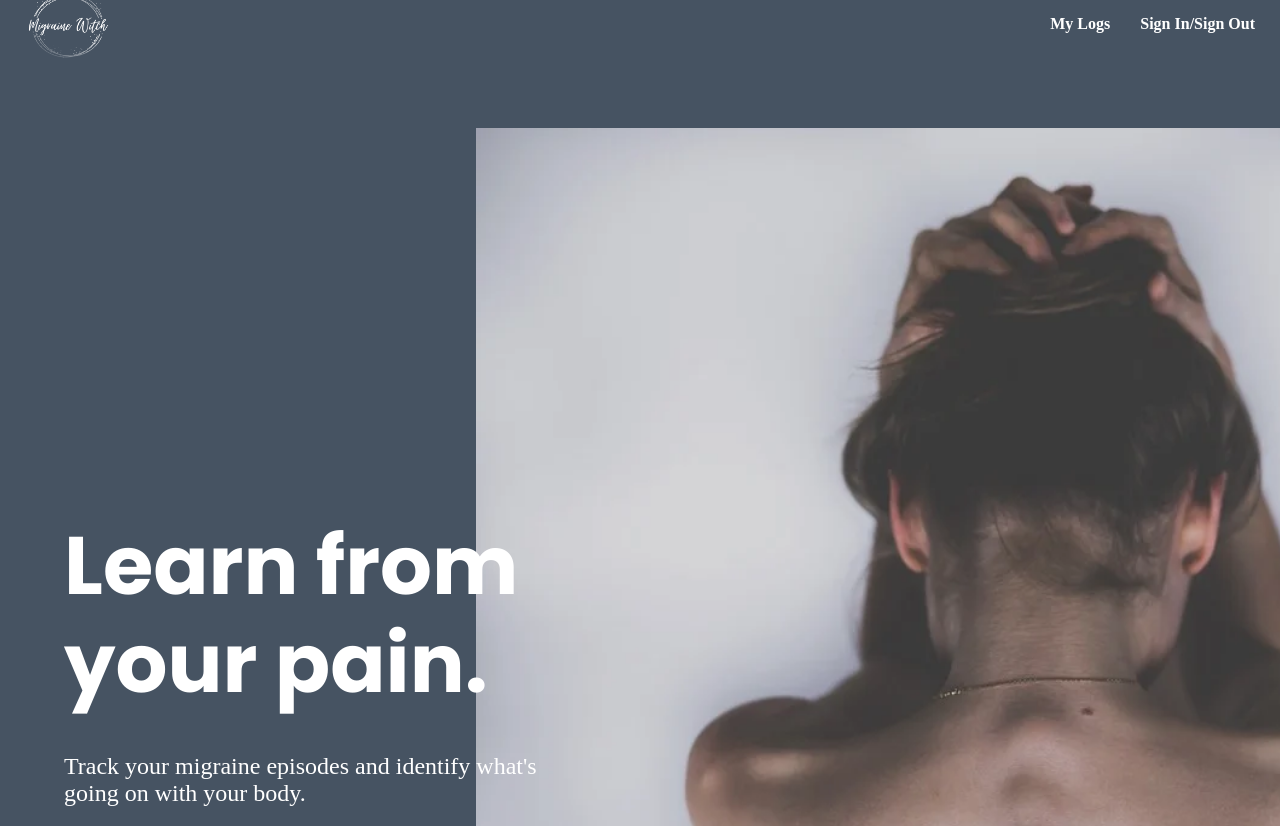
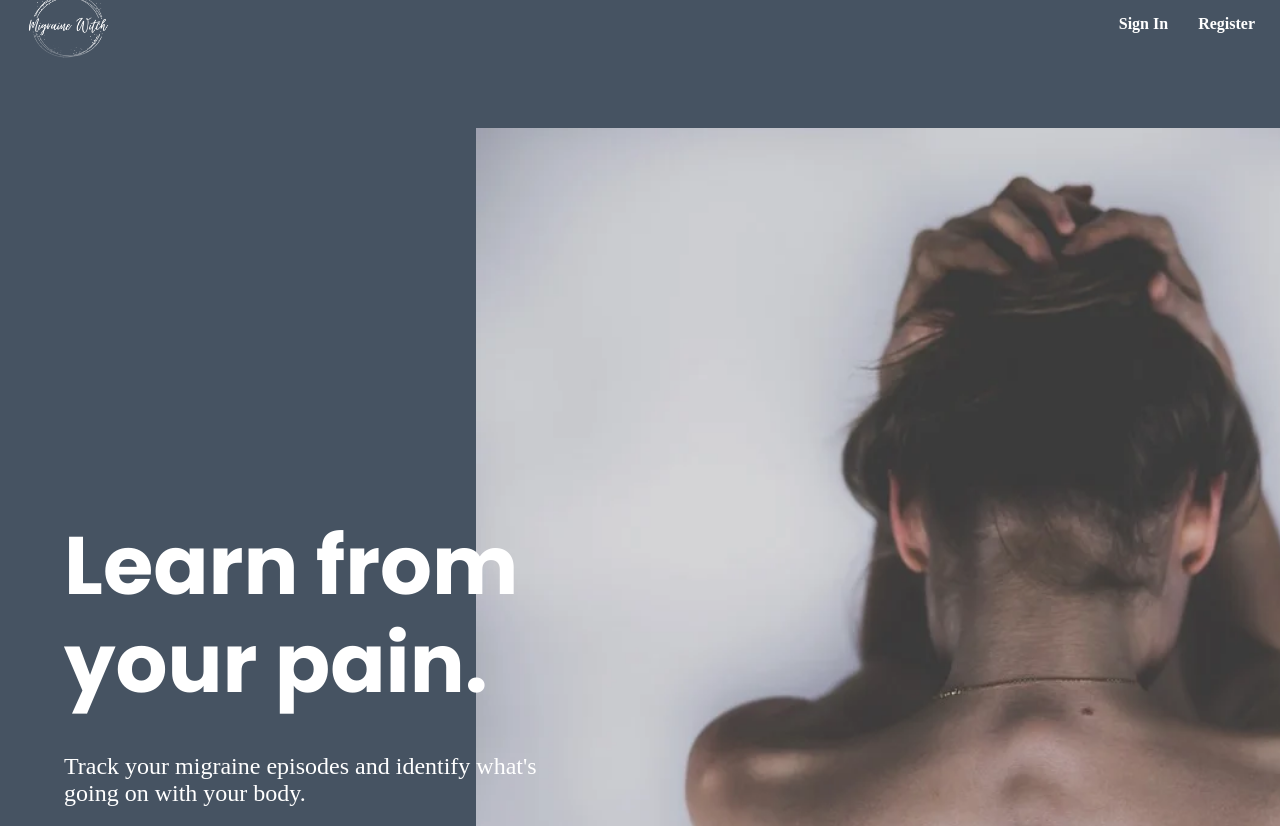
Before and after one commit to alexamaingard/migraine-witch-final-project, a React (Create React App) app: page / in a window 1280 px wide. Shown: the top 826 px of the page. Built offline with nearby package versions, Linux system fonts and the light colour scheme; no server answers; a web font is replaced by a local one.

Commit message:
add sign in behaviour

```diff
--- a/src/client/App.tsx
+++ b/src/client/App.tsx
@@ -1,4 +1,4 @@
-import React from 'react';
+import React, { useEffect, useState } from 'react';
 import { Routes, Route, Link } from 'react-router-dom';
 
 import { LOCAL } from './config/paths';
@@ -13,18 +13,29 @@ import { Header } from './components/Header';
 import './styles/app.css'
 import './styles/reset.css'
 import { Footer } from './components/Footer';
+import { LOCAL_STORAGE } from './config/config';
 
 export const App = () => {
+    const [isSignedIn, setIsSignedIn] = useState<Boolean>(false);
+
+    useEffect(() => {
+        localStorage.getItem(LOCAL_STORAGE.TOKEN) && localStorage.getItem(LOCAL_STORAGE.USER_ID) && setIsSignedIn(true);
+        !(localStorage.getItem(LOCAL_STORAGE.TOKEN) && localStorage.getItem(LOCAL_STORAGE.USER_ID)) && setIsSignedIn(false);
+    }, []);
+
     return (
         <div className='App'>
-            <Header />
+            <Header
+                isSignedIn={isSignedIn}
+                setIsSignedIn={setIsSignedIn}
+            />
             <Routes>
                 <Route path={LOCAL.HOMEPAGE} element={<HomePage />} />
                 <Route
-                    path={LOCAL.SIGN_UP} element={<SignUp />}
+                    path={LOCAL.SIGN_UP} element={<SignUp setIsSignedIn={setIsSignedIn} />}
                 />
                 <Route
-                    path={LOCAL.SIGN_IN} element={<SignIn />}
+                    path={LOCAL.SIGN_IN} element={<SignIn setIsSignedIn={setIsSignedIn} />}
                 />
                 <Route
                     path={LOCAL.PROFILE} element={<MyProfile />}
--- a/src/client/components/Header.tsx
+++ b/src/client/components/Header.tsx
@@ -1,8 +1,19 @@
-import { Link } from 'react-router-dom';
+import { Link, useNavigate } from 'react-router-dom';
 import { LOCAL } from '../config/paths';
 import '../styles/header.css';
 
-export const Header = () => {
+export const Header = (props) => {
+    const { isSignedIn, setIsSignedIn } = props;
+
+    const navigate = useNavigate();
+
+    const handleSignOut = () => {
+        localStorage.clear();
+        setIsSignedIn(false);
+
+        navigate(LOCAL.HOMEPAGE);
+    }
+
     return (
         <header>
             <nav className='header'>
@@ -17,12 +28,26 @@ export const Header = () => {
                 </div>
                 <div className='header-right'>
                     <ul>
-                        <li>
-                            <Link to={LOCAL.LOGS}>My Logs</Link>
-                        </li>
-                        <li>
-                            <Link to={LOCAL.SIGN_IN}>Sign In/Sign Out</Link>
-                        </li>
+                        {isSignedIn &&
+                            <>
+                                <li>
+                                    <Link to={LOCAL.LOGS}>My Logs</Link>
+                                </li>
+                                <li>
+                                    <Link to={LOCAL.SIGN_IN} onClick={handleSignOut}>Sign Out</Link>
+                                </li>
+                            </>
+                        }
+                        {!isSignedIn &&
+                            <>
+                                <li>
+                                    <Link to={LOCAL.SIGN_IN}>Sign In</Link>
+                                </li>
+                                <li>
+                                    <Link to={LOCAL.SIGN_UP}>Register</Link>
+                                </li>
+                            </>
+                        }
                     </ul>
                 </div>
             </nav>
--- a/src/client/components/SignIn.tsx
+++ b/src/client/components/SignIn.tsx
@@ -8,7 +8,9 @@ import { SignInForm, UserFromDB } from '../config/interfaces'
 
 import '../styles/sign-in.css'
 
-export const SignIn = () => {
+export const SignIn = (props) => {
+    const { setIsSignedIn } = props;
+
     const [signInForm, setSignInForm] = useState<SignInForm>();
     const [error, setError] = useState<string>(null);
 
@@ -42,6 +44,8 @@ export const SignIn = () => {
 
         localStorage.setItem(LOCAL_STORAGE.USER_ID, foundUser.data.id.toString());
         localStorage.setItem(LOCAL_STORAGE.TOKEN, foundUser.token);
+
+        setIsSignedIn(true);
 
         navigate(LOCAL.LOGS, { replace: true });
     }
--- a/src/client/components/SignUp.tsx
+++ b/src/client/components/SignUp.tsx
@@ -8,7 +8,9 @@ import { SignUpForm, UserFromDB } from '../config/interfaces'
 
 import '../styles/sign-in.css'
 
-export const SignUp = () => {
+export const SignUp = (props) => {
+    const { setIsSignedIn } = props;
+
     const [signUpForm, setSignUpForm] = useState<SignUpForm>();
     const [error, setError] = useState<string>(null);
 
@@ -42,6 +44,8 @@ export const SignUp = () => {
 
         localStorage.setItem(LOCAL_STORAGE.USER_ID, createdUser.data.id.toString());
         localStorage.setItem(LOCAL_STORAGE.TOKEN, createdUser.token);
+
+        setIsSignedIn(true);
 
         navigate(LOCAL.LOGS, { replace: true });
     }
--- a/src/client/components/recordAttack/RecordAttack.tsx
+++ b/src/client/components/recordAttack/RecordAttack.tsx
@@ -21,6 +21,7 @@ import { StepTwo } from './components/StepTwo';
 import { StepThree } from './components/StepThree';
 import { StepFour } from './components/StepFour';
 import { StepFive } from './components/StepFive';
+import { LOCAL_STORAGE } from '../../config/config';
 
 interface Data {
     auras: Array<Aura>;
@@ -57,6 +58,8 @@ export const RecordAttack = () => {
         getDataFromDB();
     }, []);
 
+
+
     const previousStep = () => {
         const tempStep = step;
         setStep(tempStep - 1);
@@ -81,12 +84,14 @@ export const RecordAttack = () => {
     }
 
     const postAttackToDB = async (noteId: number):Promise<void> => {
+        const userId = Number(localStorage.getItem(LOCAL_STORAGE.USER_ID));
+
         const response = await fetch(DATABASE.ATTACK, {
             method: 'POST',
             headers: {
                 'Content-Type': 'application/json'
             },
-            body: JSON.stringify({...userAttackData, noteId: noteId})
+            body: JSON.stringify({...userAttackData, userId: userId, noteId: noteId})
         });
         const postedAttack = await response.json();
     }
```
